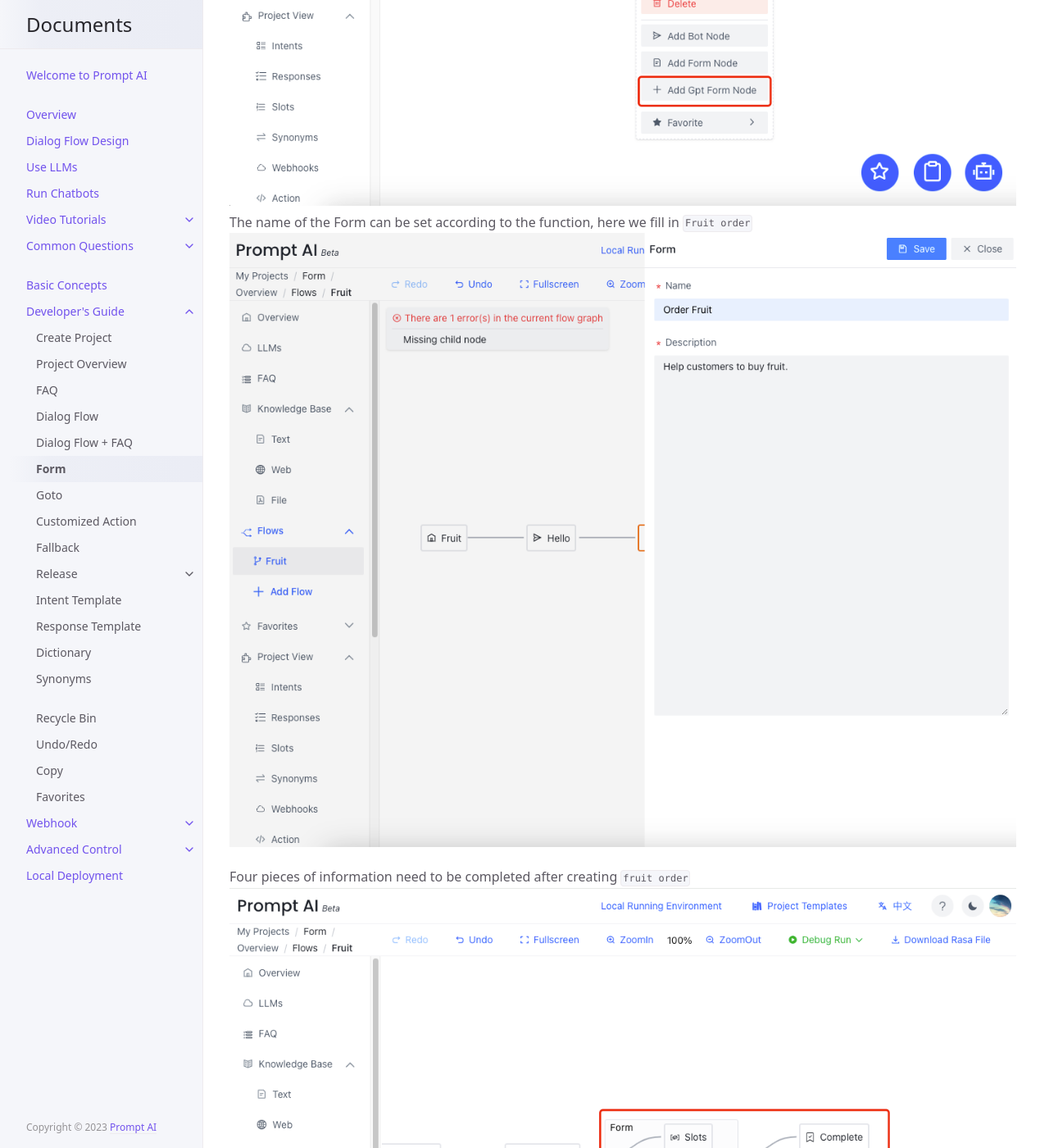
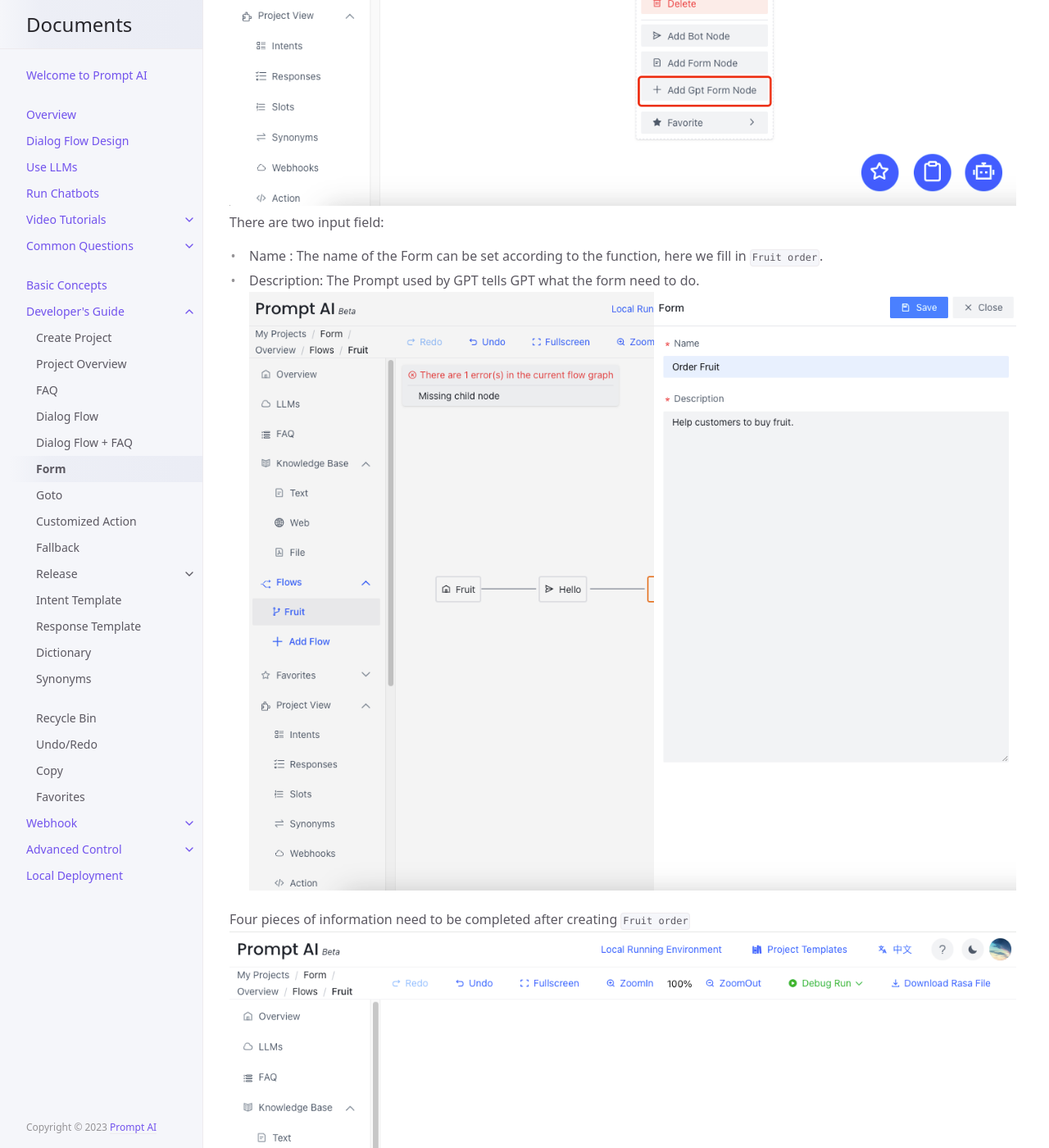
Before and after one commit to ws-cd/ws-cd.github.io, a Jekyll site: the page built from docs/tutorial/form.md, in a window 1280 px wide and 1400 px high, scrolled down 2543 px. Shown: the whole window at 82% size. Built offline with Jekyll 4.4.1, drawn with Linux system fonts in a browser that asks for light colours.

Commit message:
1、update form

```diff
--- a/docs/tutorial/form.md
+++ b/docs/tutorial/form.md
@@ -39,10 +39,12 @@ Next, we create a `Bot` node to say hello and a `User` node to show the intent t
 ## Create fruit form
 Click the `User` node and select `Form` in the pop-up menu
 ![img.png](/assets/images/tutorial/form/form_fruit_create_flow-2.png)
-The name of the Form can be set according to the function, here we fill in `Fruit order`
+There are two input field:
+- Name       : The name of the Form can be set according to the function, here we fill in `Fruit order`.
+- Description: The Prompt used by GPT tells GPT what the form need to do.
 ![img_3.png](/assets/images/tutorial/form/form_fruit_create_flow-3.png)
 
-Four pieces of information need to be completed after creating `fruit order`
+Four pieces of information need to be completed after creating `Fruit order`
 ![img_4.png](/assets/images/tutorial/form/form_fruit_create_flow-4.png)
 
 |  Name        | Required | Desc                                                   |
```
